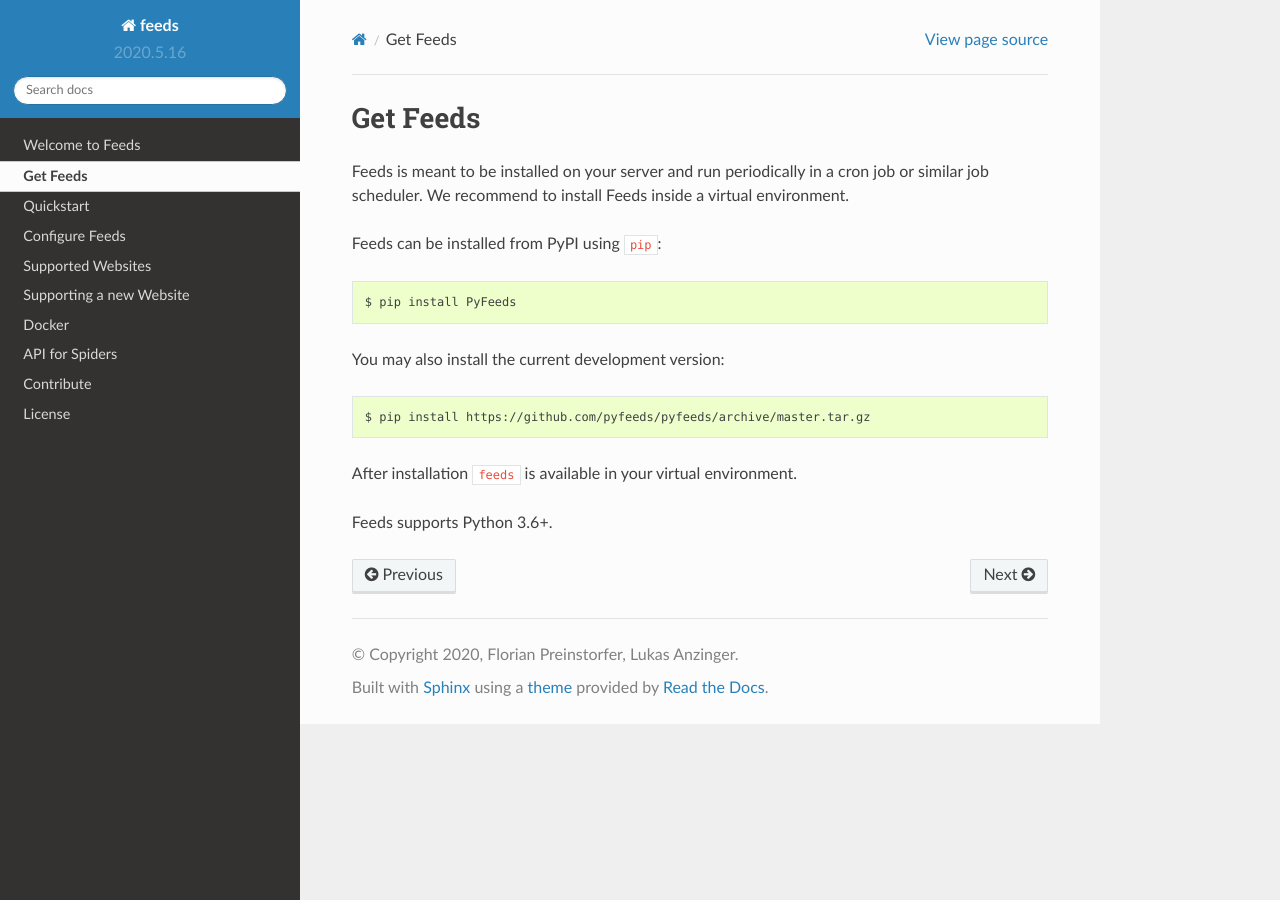
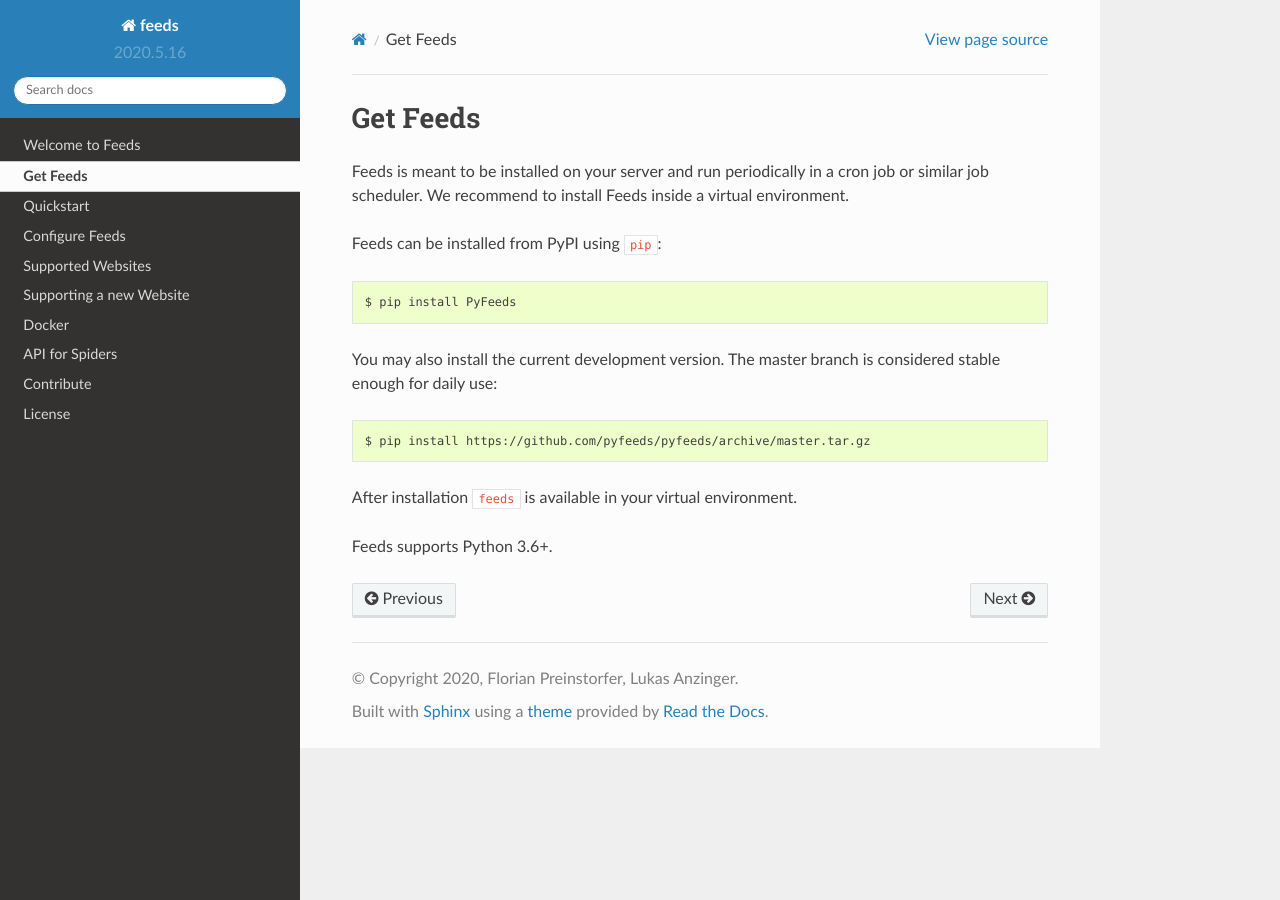
Before and after one commit to PyFeeds/PyFeeds, a Sphinx documentation site: the page built from docs/get.rst, in a window 1280 px wide. Built offline with Sphinx 7.4.7 and the Read the Docs theme 2.0.0, drawn with Linux system fonts in a browser that asks for light colours.

Commit message:
Add note about the master branch

```diff
--- a/README.rst
+++ b/README.rst
@@ -62,7 +62,8 @@ Feeds can be installed from PyPI using ``pip``:
 
    $ pip install PyFeeds
 
-You may also install the current development version:
+You may also install the current development version. The master branch is
+considered stable enough for daily use:
 
 .. code-block:: bash
 
--- a/docs/get.rst
+++ b/docs/get.rst
@@ -10,7 +10,8 @@ Feeds can be installed from PyPI using ``pip``:
 
    $ pip install PyFeeds
 
-You may also install the current development version:
+You may also install the current development version. The master branch is
+considered stable enough for daily use:
 
 .. code-block:: bash
 
```
